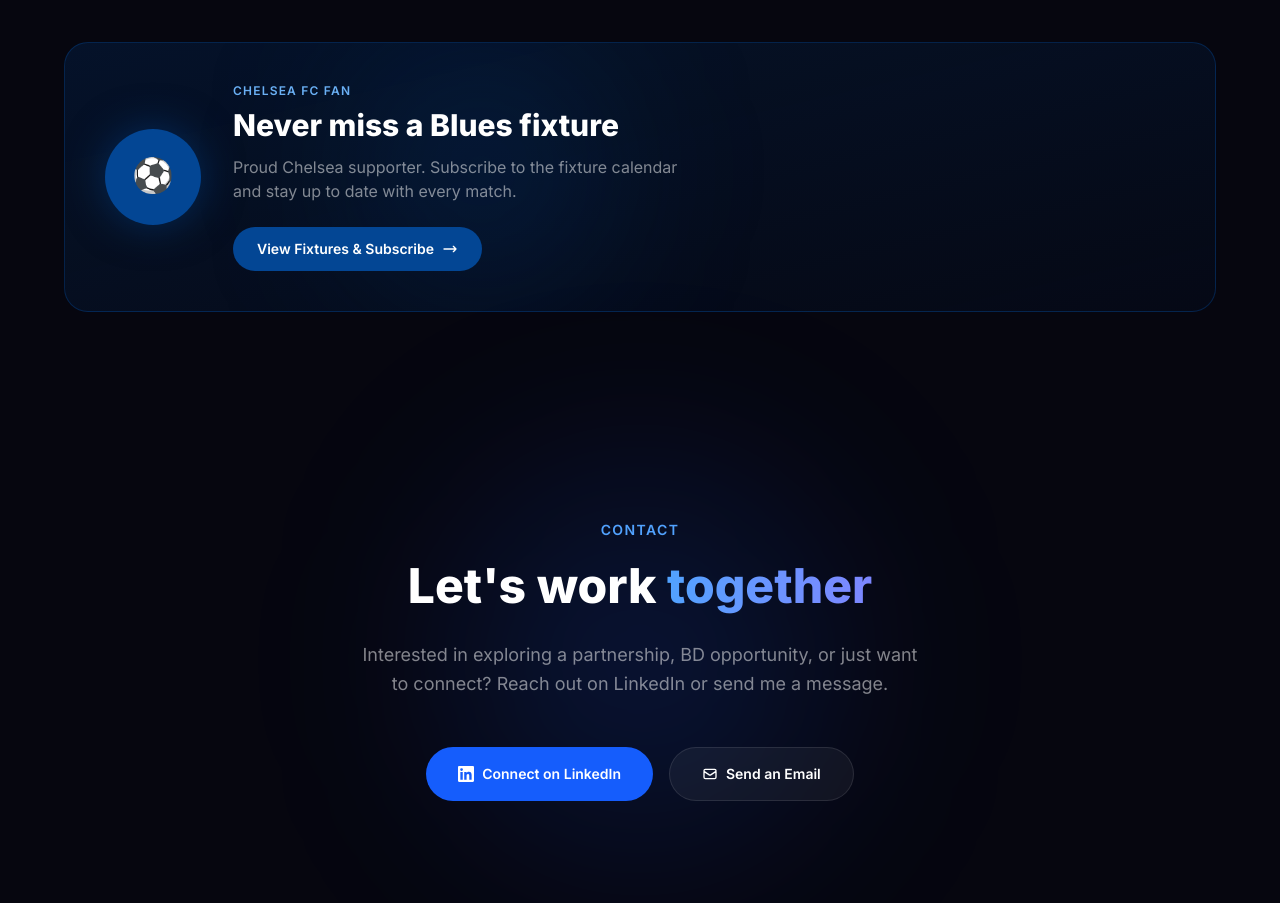
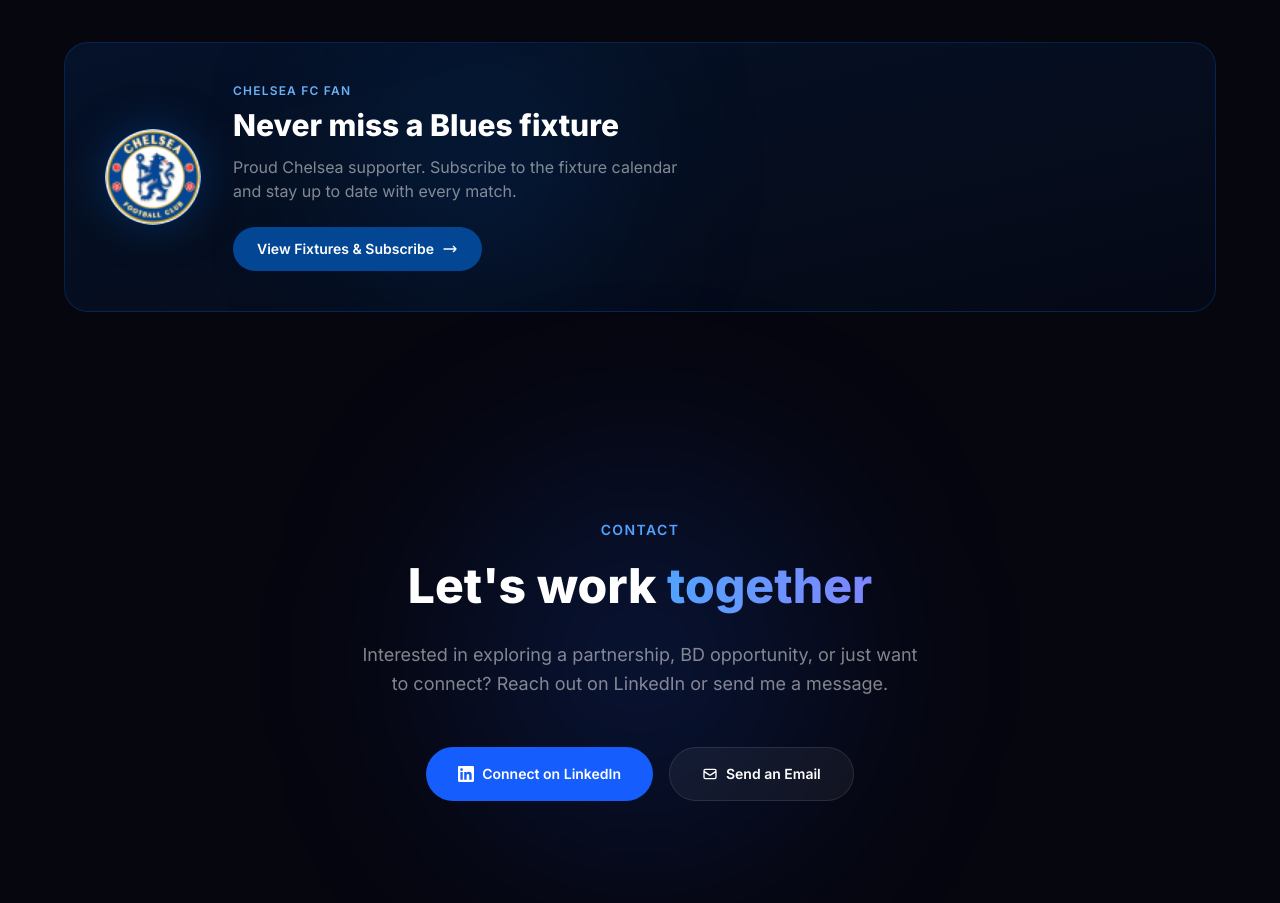
Before and after one commit to jhelmer101/-jayhelmer-website, a Next.js app: page / in a window 1280 px wide. Shown: the part 3660-4563 px from the top of the page. Built offline with nearby package versions, Linux system fonts and the light colour scheme.

Commit message:
Add Chelsea FC logo

```diff
--- a/app/chelsea/page.tsx
+++ b/app/chelsea/page.tsx
@@ -1,4 +1,5 @@
 import Link from "next/link";
+import Image from "next/image";
 import type { Metadata } from "next";
 
 export const metadata: Metadata = {
@@ -59,8 +60,8 @@
           <div className="absolute inset-0 flex items-center justify-center pointer-events-none">
             <div className="w-80 h-80 bg-[#034694]/20 rounded-full blur-[100px]" />
           </div>
-          <div className="relative w-24 h-24 rounded-full bg-[#034694] flex items-center justify-center mx-auto mb-6 shadow-[0_0_60px_rgba(3,70,148,0.5)]">
-            <span className="text-4xl">🦁</span>
+          <div className="relative w-24 h-24 rounded-full bg-[#034694] flex items-center justify-center mx-auto mb-6 shadow-[0_0_60px_rgba(3,70,148,0.5)] overflow-hidden">
+            <Image src="/download.png" alt="Chelsea FC" width={96} height={96} className="object-contain" />
           </div>
           <h1 className="relative text-5xl md:text-6xl font-extrabold mb-4">
             <span className="text-white">Chelsea </span>
--- a/components/Chelsea.tsx
+++ b/components/Chelsea.tsx
@@ -1,4 +1,5 @@
 import Link from "next/link";
+import Image from "next/image";
 
 export default function Chelsea() {
   return (
@@ -12,11 +13,8 @@
 
           {/* Chelsea Badge */}
           <div className="relative flex-shrink-0">
-            <div className="w-24 h-24 rounded-full bg-[#034694] flex items-center justify-center shadow-[0_0_40px_rgba(3,70,148,0.5)]">
-              {/* CFC Lion crest placeholder */}
-              <svg viewBox="0 0 100 100" className="w-14 h-14 text-white" fill="currentColor">
-                <text x="50" y="68" textAnchor="middle" fontSize="60" fontWeight="bold">⚽</text>
-              </svg>
+            <div className="w-24 h-24 rounded-full bg-[#034694] flex items-center justify-center shadow-[0_0_40px_rgba(3,70,148,0.5)] overflow-hidden">
+              <Image src="/download.png" alt="Chelsea FC" width={96} height={96} className="object-contain" />
             </div>
           </div>
 
```
Also changed, not shown: public/download.png (added).
